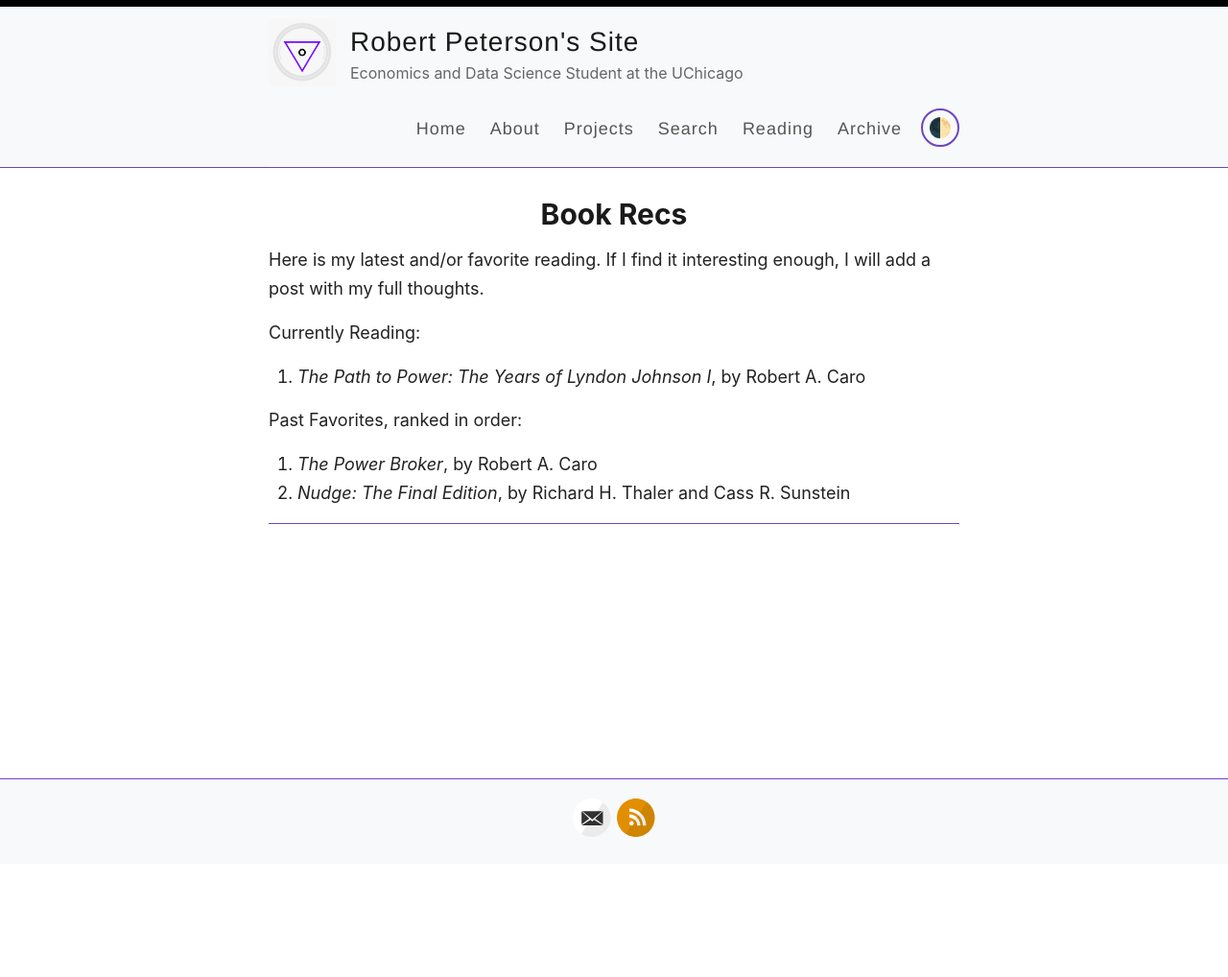
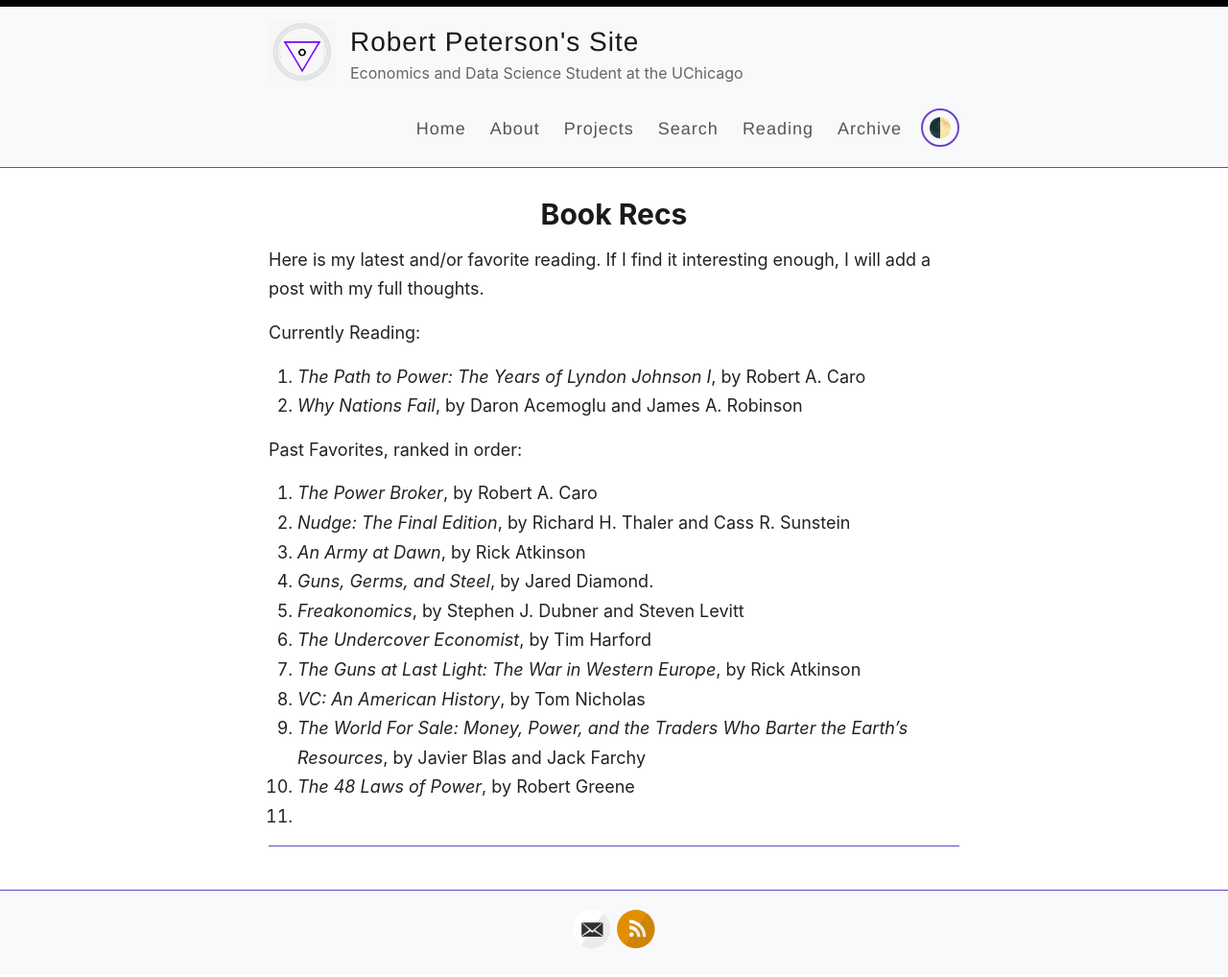
Before and after one commit to RobfPeterson/RobfPeterson.github.io, a Jekyll site: the page built from _pages/reading.md, in a window 1280 px wide. Shown: the whole page at 96% size. Built offline with Jekyll 4.4.1, drawn with Linux system fonts in a browser that asks for light colours; some web fonts are replaced; before the commit the page ends 902 px from its top, so only the background shows below that.

Commit message:
Update reading.md

```diff
--- a/_pages/reading.md
+++ b/_pages/reading.md
@@ -9,7 +9,17 @@ Here is my latest and/or favorite reading. If I find it interesting enough, I wi
 
 Currently Reading:
 1. *The Path to Power: The Years of Lyndon Johnson I*, by Robert A. Caro
+2. *Why Nations Fail*, by Daron Acemoglu and James A. Robinson
 
 Past Favorites, ranked in order:
 1. *The Power Broker*, by Robert A. Caro
 2. *Nudge: The Final Edition*, by Richard H. Thaler and Cass R. Sunstein
+3. *An Army at Dawn*, by Rick Atkinson
+4. *Guns, Germs, and Steel*, by Jared Diamond.
+5. *Freakonomics*, by Stephen J. Dubner and Steven Levitt
+6. *The Undercover Economist*, by Tim Harford
+7. *The Guns at Last Light: The War in Western Europe*, by Rick Atkinson
+8. *VC: An American History*, by Tom Nicholas
+9. *The World For Sale: Money, Power, and the Traders Who Barter the Earth's Resources*, by Javier Blas and Jack Farchy
+10. *The 48 Laws of Power*, by Robert Greene
+11.
```
